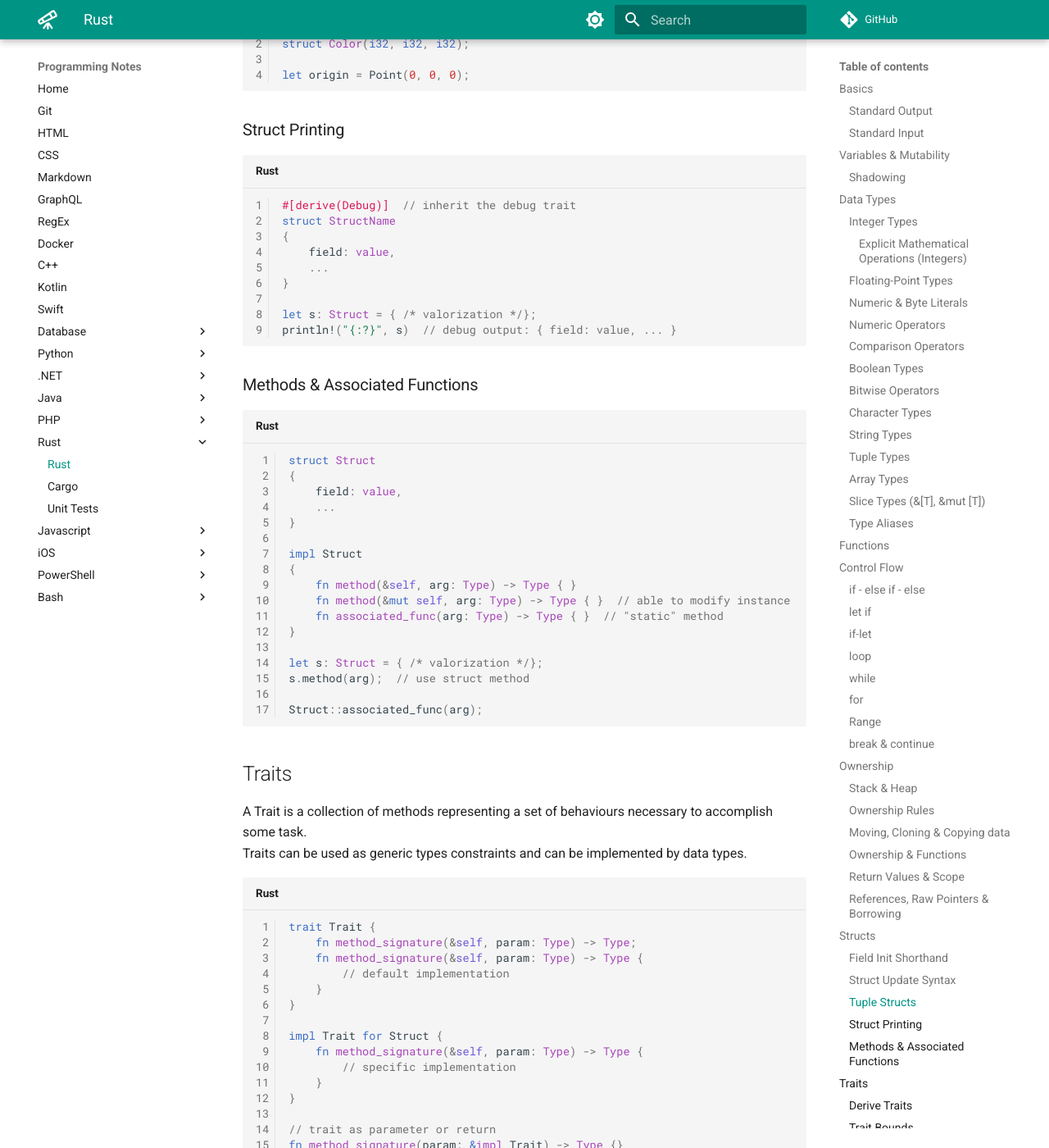
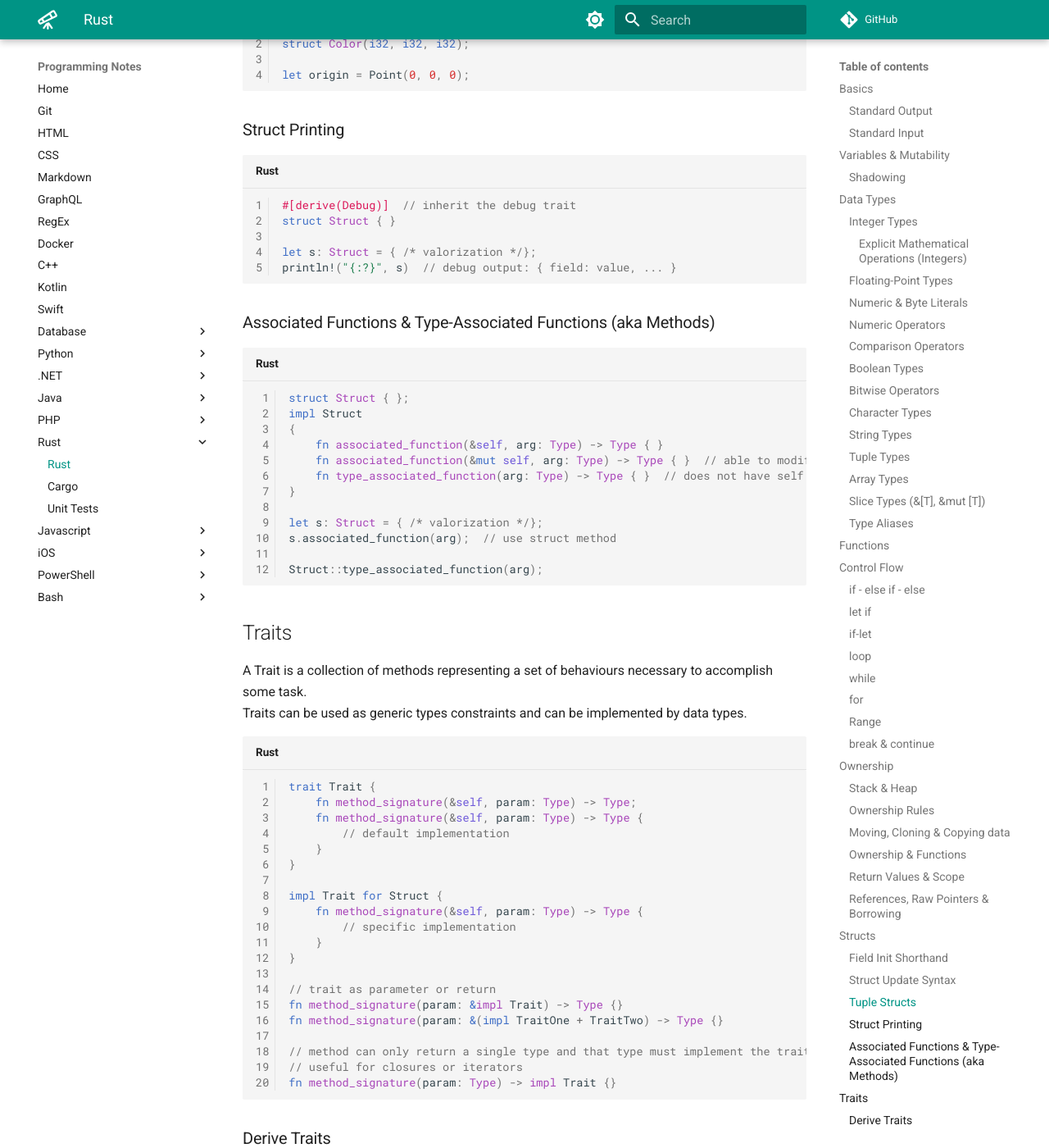
Before and after one commit to m-lamonaca/programming-notes, an MkDocs documentation site: the page built from docs/rust/rust.md, in a window 1280 px wide and 1400 px high, scrolled down 16241 px. Shown: the whole window at 82% size. Built offline with MkDocs 1.6.1 and Material for MkDocs 9.7.7, drawn with Linux system fonts in a browser that asks for light colours; comment, search, counter and statistics services are not loaded.

Commit message:
rust: rectify method nomenclature

````diff
--- a/docs/rust/rust.md
+++ b/docs/rust/rust.md
@@ -642,36 +642,27 @@ let origin = Point(0, 0, 0);
 
 ```rs
 #[derive(Debug)]  // inherit the debug trait
-struct StructName
-{
-    field: value,
-    ...
-}
+struct Struct { }
 
 let s: Struct = { /* valorization */};
 println!("{:?}", s)  // debug output: { field: value, ... }
 ```
 
-### Methods & Associated Functions
+### Associated Functions & Type-Associated Functions (aka Methods)
 
 ```rs
-struct Struct
-{
-    field: value,
-    ...
-}
-
+struct Struct { };
 impl Struct
 {
-    fn method(&self, arg: Type) -> Type { }
-    fn method(&mut self, arg: Type) -> Type { }  // able to modify instance
-    fn associated_func(arg: Type) -> Type { }  // "static" method
+    fn associated_function(&self, arg: Type) -> Type { }
+    fn associated_function(&mut self, arg: Type) -> Type { }  // able to modify instance
+    fn type_associated_function(arg: Type) -> Type { }  // does not have self parameter
 }
 
 let s: Struct = { /* valorization */};
-s.method(arg);  // use struct method
+s.associated_function(arg);  // use struct method
 
-Struct::associated_func(arg);
+Struct::type_associated_function(arg);
 ```
 
 ## Traits
````
